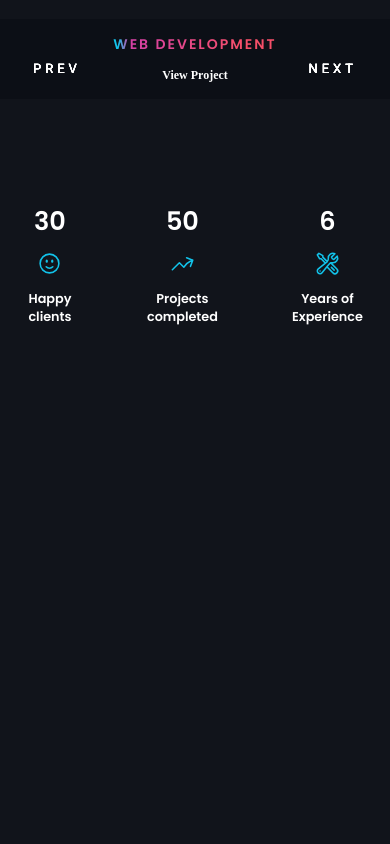
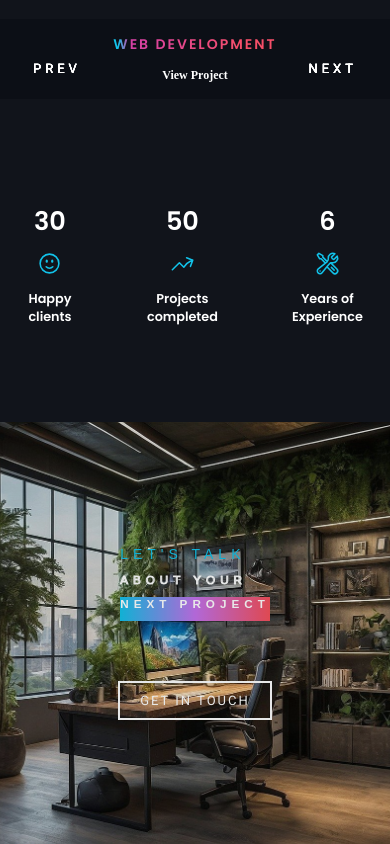
Before and after one commit to collinsMutai/Web-Design-Agency, a React (Create React App) app in the folder client/: page / in a window 390 px wide. Shown: the part 2888-3732 px from the top of the page. Before the commit the page ends 3314 px from the top, so only its background shows below. Built offline with nearby package versions, Linux system fonts and the light colour scheme.

Commit message:
media query

```diff
--- a/client/src/Components/Cta/Cta.css
+++ b/client/src/Components/Cta/Cta.css
@@ -1,9 +1,9 @@
 .cta-container {
   padding: 130px 60px;
   width: 100%;
-  height: 100%;
+  height: auto;
   position: absolute;
-  top: 3040px;
+  top: 3190px;
   z-index: 10;
   display: flex;
   align-items: center;
@@ -19,6 +19,7 @@ h2 {
   text-transform: uppercase;
   line-height: 1.2em;
   letter-spacing: 5px;
+  padding-bottom: 10px;
 }
 .cta-h2-one {
   font-size: 4vw;
@@ -50,3 +51,47 @@ button {
   letter-spacing: 2px;
   color: #fff;
 }
+
+@media (max-width: 768px) {
+  .cta-container {
+    top: 3560px;
+  }
+  h2 {
+    font-size: 14px;
+  }
+  .cta-h2-one,
+  .cta-h2-two {
+    font-size: 3vw;
+  }
+}
+@media (max-width: 425px) {
+  .cta-container {
+    top: 3310px;
+    flex-direction: column;
+    justify-content: center;
+    gap: 60px;
+  }
+
+  button {
+    padding: 10px 20px;
+  }
+}
+@media (max-width: 375px) {
+  .cta-container {
+    top: 3100px;
+    flex-direction: column;
+    justify-content: center;
+    gap: 60px;
+  }
+  button {
+    padding: 10px 20px;
+  }
+}
+
+@media (max-width: 320px) {
+  .cta-container {
+    top: 3100px;
+    flex-direction: column;
+    justify-content: center;
+  }
+}
--- a/client/src/Components/HappyClients/HappyClients.css
+++ b/client/src/Components/HappyClients/HappyClients.css
@@ -2,12 +2,13 @@
   background: #11141b;
   color: #fff;
   position: absolute;
-  top: 2870px;
+  top: 2850px;
   z-index: 10;
   width: 100%;
-  height: 40vh;
+  height: auto;
   padding: 100px 60px;
   display: flex;
+  align-items: center;
   justify-content: center;
   align-items: center;
 }
--- a/client/src/Components/HomePage/HomePage.jsx
+++ b/client/src/Components/HomePage/HomePage.jsx
@@ -14,7 +14,7 @@ const HomePage = () => {
       <FeaturedServices />
       <FeaturedProjects />
       <HappyClients />
-      {/* <Cta /> */}
+      <Cta />
     </>
   );
 };
```
Also changed, not shown: 11 other files (tests, documents, lock files or other folders).
